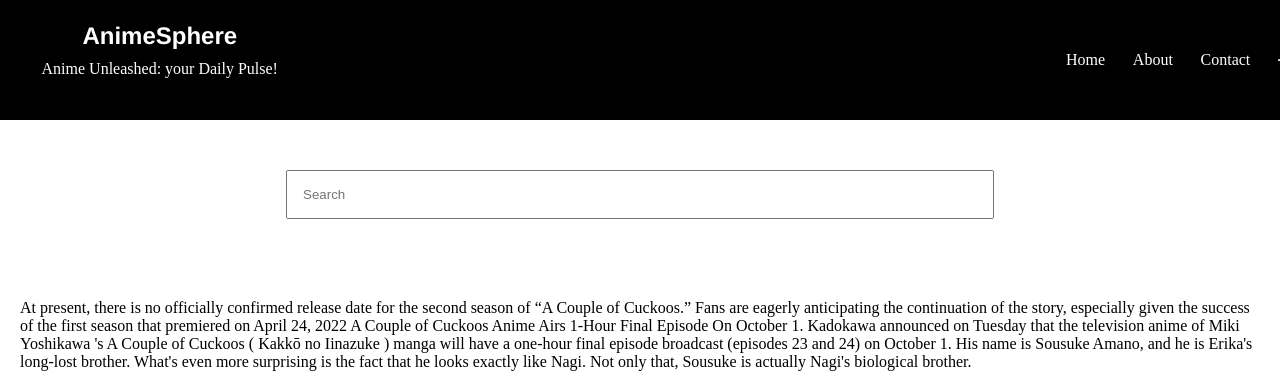
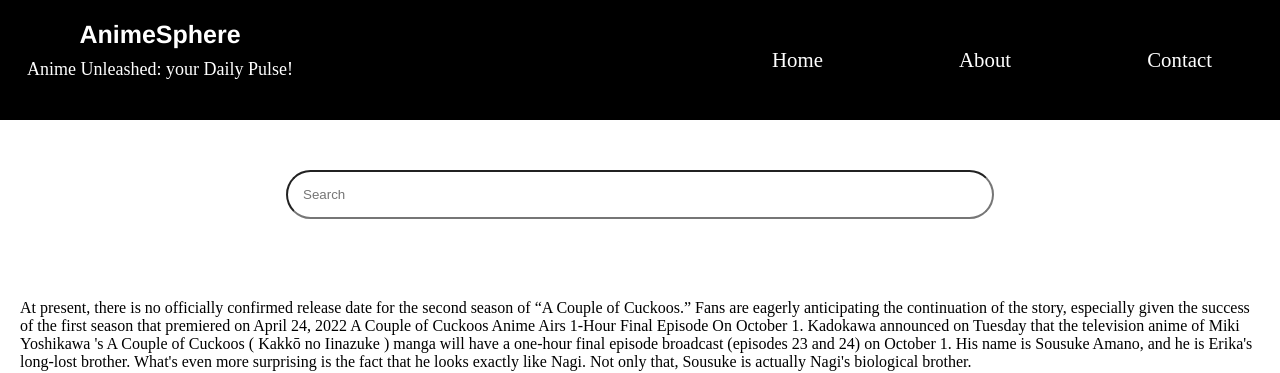
Before and after one commit to josephnaveen/Animesphere, a plain HTML site: page index.html in a window 1280 px wide. Shown: the top 373 px of the page. Drawn offline with Linux system fonts and the light colour scheme.

Commit message:
commit 1

```diff
--- a/Style.css
+++ b/Style.css
@@ -18,27 +18,13 @@ nav{
     height:15vh;
     width: 100%;
 }
-.nav-container {
-    flex:3;
-}
-ul{
-    margin-left: 75%;
-    display:flex;
-    justify-content: space-evenly;
-    text-decoration: none;
-    list-style: none;
 
-}
-.list {
-    cursor: pointer;
+.logo-container h1 {
+    font-size: 25px;
 }
 
-ul li a {
-    text-decoration: none;
-    color: white;
-}
-ul li:hover{
-    color: white;
+.logo-container p {
+    font-size: 18px;
 }
 .logo-container {
     flex:1;
@@ -49,9 +35,35 @@ ul li:hover{
     text-align: center;
 }
 
-input{
+.nav-container {
+    flex:3;
+    height:100%;
+    display: flex;
+    justify-content: end;
+    align-items:center;
+}
+
+.nav-container > ul {
+    list-style:none;
+    display: flex;
+    justify-content: space-around;
+    align-items: center;
+    width: 60%;
+
+}
+
+.nav-container ul li {
+   text-decoration: none;
+   display: flex;
+   justify-content: space-between;
+   font-size: 1.3em;
+   cursor: pointer;
+}
+
+ input {
     width: 60%;
     padding: 15px;
+    border-radius: 30px;
 }
 .searchbar {
     padding: 50px;
--- a/index.html
+++ b/index.html
@@ -2,7 +2,7 @@
 <html>
     <head>
         <title>Anime News</title>
-        <link rel="stylesheet" href="Style.css">
+       <link rel="stylesheet" href="style.css">
         <link rel="icon"href="img/Animeimage.jpg">
     </head>
     <body >
@@ -17,13 +17,11 @@
 
         <div class="nav-container">
             <ul>
-                <li href="#" class="list"><a >Home</a></li>
-                <li class="list"><a href="About.html">About</a></li>
-                <li class="list"><a href="contact.html">Contact</a></li>
+                <li herf="#">Home</li>
+                <li herf="./About.html">About</li>
+                <li herf="./contact.html">Contact</li>
             </ul>
         </div>
-
-        <hr>
             </nav>
         </div>
         <div class="searchbar">
```
